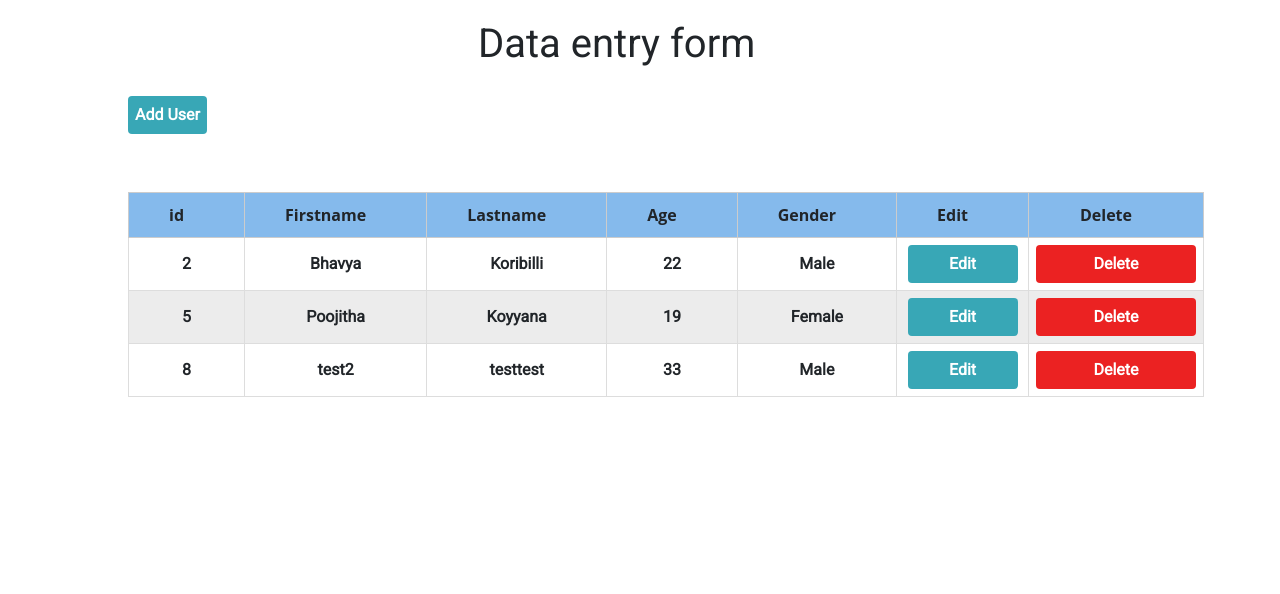
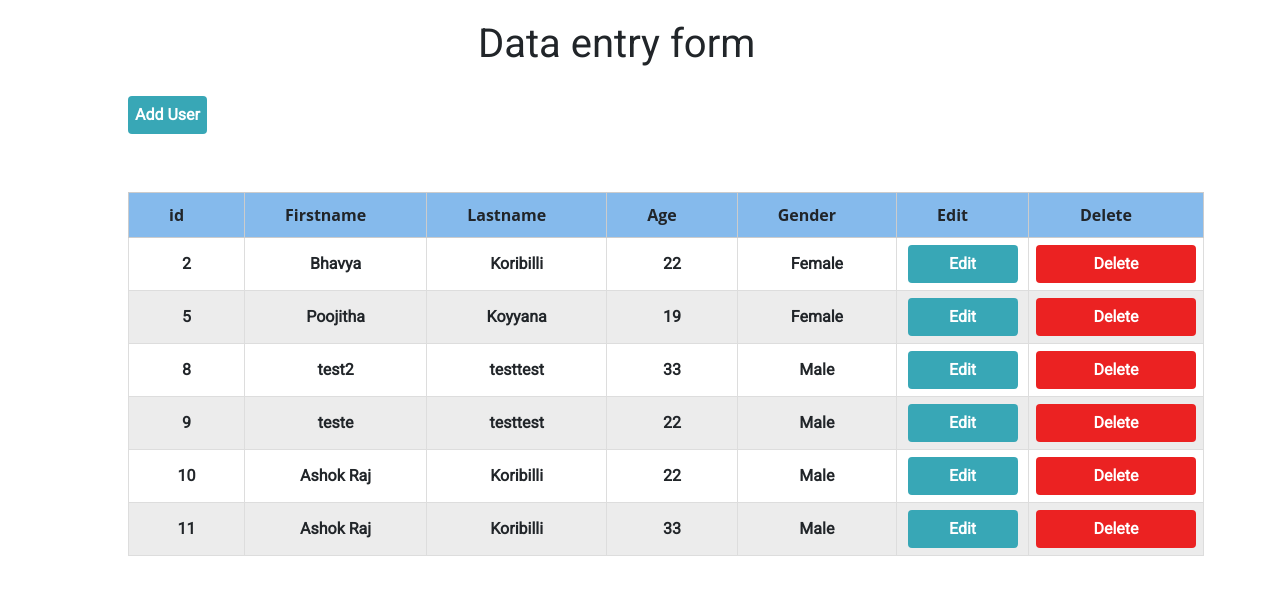
Before and after one commit to Ashok1252002/Persons_Frontend, a React (Create React App) app: page / in a window 1280 px wide. Shown: the top 594 px of the page. Built offline with nearby package versions, Linux system fonts and the light colour scheme; data requests are answered from the project's data file.

Commit message:
form validation completed

```diff
--- a/db.json
+++ b/db.json
@@ -5,7 +5,7 @@
       "firstName": "Bhavya",
       "lastName": "Koribilli",
       "age": "22",
-      "gender": "Male"
+      "gender": "Female"
     },
     {
       "id": 5,
@@ -20,6 +20,27 @@
       "lastName": "testtest",
       "age": "33",
       "gender": "Male"
+    },
+    {
+      "id": 9,
+      "firstName": "teste",
+      "lastName": "testtest",
+      "age": "22",
+      "gender": "Male"
+    },
+    {
+      "firstName": "Ashok Raj",
+      "lastName": "Koribilli",
+      "age": 22,
+      "gender": "Male",
+      "id": 10
+    },
+    {
+      "firstName": "Ashok Raj",
+      "lastName": "Koribilli",
+      "age": 33,
+      "gender": "Male",
+      "id": 11
     }
   ]
 }
--- a/src/components/Forms/AddForm.js
+++ b/src/components/Forms/AddForm.js
@@ -1,6 +1,5 @@
 import React, { useState, useEffect } from 'react'
-// import { useForm } from 'react-hook-form'
-import { Modal, Button, Form} from 'react-bootstrap'
+import { Modal, Button, Form, Toast } from 'react-bootstrap'
 import { connect } from 'react-redux'
 import { addUser, updateUser, clearCurrent } from '../../actions/userActions'
 import PropTypes from 'prop-types'
@@ -11,6 +10,29 @@ const AddForm = ({ addUser, currentUser, updateUser, clearCurrent}) => {
     const [lastName, setLastname] = useState('');
     const [age, setAge] = useState('');
     const [gender, setGender] = useState('');
+    const [toast, setToast] = useState(false);
+    const [toastMessage, setToastMessage] = useState("")
+    const [error, setError] = useState({
+        firstName :'',
+        lastName : '',
+        age : '',
+        gender : '',
+    })
+
+    // validation
+    const validation = () => {
+        setError({
+            firstName: firstName === "",
+            lastName: lastName === "",
+            age: age === "",
+            gender: gender === "",
+
+        })
+
+        return(
+            firstName !== '' && lastName !== "" && age !== "" && gender !== ""
+        )
+    }
 
     // Modal Control
     const[show, setShow] = useState(false)
@@ -22,7 +44,6 @@ const AddForm = ({ addUser, currentUser, updateUser, clearCurrent}) => {
         setAge('')
         setGender('');
         clearCurrent();
-
     }
 
     // Error validation
@@ -42,11 +63,8 @@ const AddForm = ({ addUser, currentUser, updateUser, clearCurrent}) => {
     },[currentUser])
 
     const onSubmit = () => {
-        if(firstName === '' || lastName === '' || age === '' || gender === '') {
-             alert("Please fill the above fields")
 
-        }
-        else {
+            if (!validation()) return ;
             // console.log(firstName, lastName, age, gender)
             if(currentUser) {
                 const updUser = {
@@ -56,10 +74,10 @@ const AddForm = ({ addUser, currentUser, updateUser, clearCurrent}) => {
                     age,
                     gender
                 }
-                handleClose()
                 updateUser(updUser)
-                alert(`${currentUser.firstName} updated`)
-                clearCurrent()
+                // alert(`${currentUser.firstName} updated`)
+                setToast("true");
+                setToastMessage(`${currentUser.firstName} updated`)
             }
             else{
                 const newUser = {
@@ -70,14 +88,35 @@ const AddForm = ({ addUser, currentUser, updateUser, clearCurrent}) => {
                 }
                 addUser(newUser);
                 alert("New user added")
-                handleClose()
             }
             // clear fields
-            setFirstname('')
-            setLastname('')
-            setAge('')
-            setGender('')
+            handleClose()
+            setError({
+                firstName : "",
+                lastName : "",
+                age : "",
+                gender : "",
+            })
+
+    }
+    const onChange = e => {
+
+        if([e.target.name] == "firstName") {
+            setFirstname(e.target.value);
         }
+        else if([e.target.name] == "lastName") {
+        setLastname(e.target.value);
+        }else if([e.target.name] == "age"){
+
+            setAge(Number(e.target.value));
+        } else if([e.target.name] == "gender") {
+
+            setGender(e.target.value);
+        }
+        setError({
+            ...error,
+            [e.target.name]: ""
+        })
     }
 
     return (
@@ -92,21 +131,26 @@ const AddForm = ({ addUser, currentUser, updateUser, clearCurrent}) => {
                 <div className="details" style={{ width: '360px', height: '350px' }} >
                     <div style={{ marginLeft: "15%" }}>
                         <p>FirstName</p>
-                        <input placeholder="Enter First Name" type='text' name='name' value={firstName} onChange={e => setFirstname(e.target.value)}/>
+                        <input placeholder="Enter First Name" type='text' name='firstName' value={firstName} onChange={onChange}/>
+                        {error.firstName !== ''? "Required" : ""}
                         <p style={{ marginTop: '60px' }}>Age</p>
-                        <input placeholder="Enter Age" type='number' name='name' value={age} onChange={e => setAge(e.target.value)}/>
+                        <input placeholder="Enter Age" type='number' name='age' value={age} onChange={onChange}/>
+                        {error.age !== ''? "Required" : ""}
                         <br></br>
-                        {/* <button className="btn" type="submit">Register</button> */}
                     </div>
                     <div className="in2">
                         <p>LastName</p>
-                        <input placeholder="Enter Last Name" type='text' name='name' value={lastName} onChange={e => setLastname(e.target.value)}/>
+                        <input placeholder="Enter Last Name" type='text' name='lastName' value={lastName} onChange={onChange}/>
+                        {error.lastName !== ''? "Required" : ""}
+                        <div>
                         <p style={{ marginTop: '60px' }}>Gender</p>
-                        <input type='radio' name='gender' value='Male' checked={gender=="Male"} onChange={e => setGender(e.target.value)}/>
+                        <input type='radio' name='gender' value='Male' checked={gender==="Male"} onChange={onChange}/>
                         <label htmlFor='male' style={{ marginLeft: '10px' }}> Male</label>
                         <br></br>
-                        <input type='radio' name='gender' value='Female'checked={gender=="Female"}  onChange={e => setGender(e.target.value)}/>
+                        <input type='radio' name='gender' value='Female'checked={gender==="Female"}  onChange={onChange}/>
                         <label htmlFor='female' style={{ marginLeft: '10px' }}> Female</label>
+                        </div>
+                        {error.gender !== ''? "Required" : ""}
                     </div>
                 </div>
                 </Modal.Body>
@@ -135,3 +179,22 @@ const mapStateToProps = (state) => {
 }
 
 export default connect(mapStateToProps, {addUser, updateUser, clearCurrent})(AddForm);
+
+
+// https://github.com/mounikasantoshi/registerform
+// validate = () => {
+//     this.setState({
+//       errors: {
+//         firstName: this.state.data.firstName === "",
+//         lastName: this.state.data.lastName === "",
+//         age: this.state.data.age === "",
+//         gender: this.state.data.gender === "",
+//       },
+//     });
+//     return (
+//       this.state.data.firstName !== "" &&
+//       this.state.data.lastName !== "" &&
+//       this.state.data.age !== "" &&
+//       this.state.data.gender !== ""
+//     );
+//   };
```
